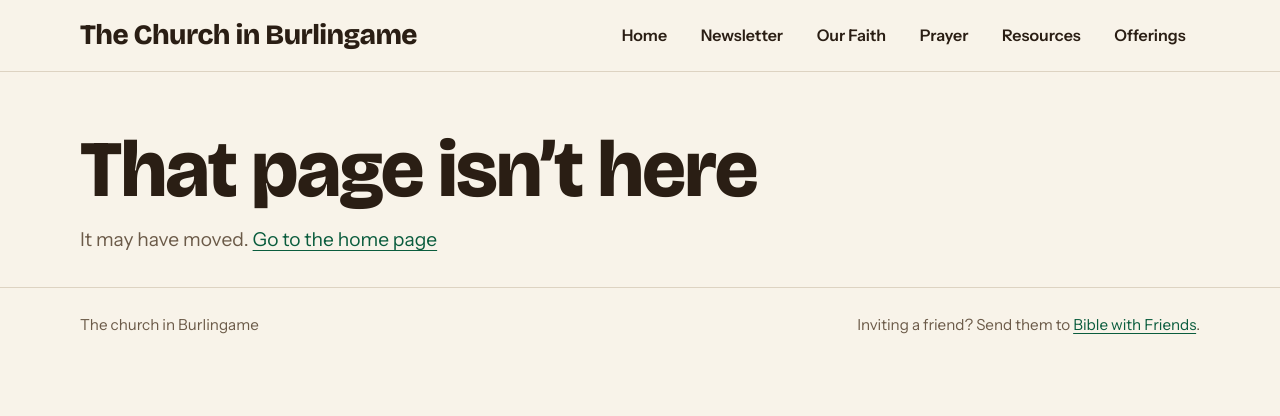
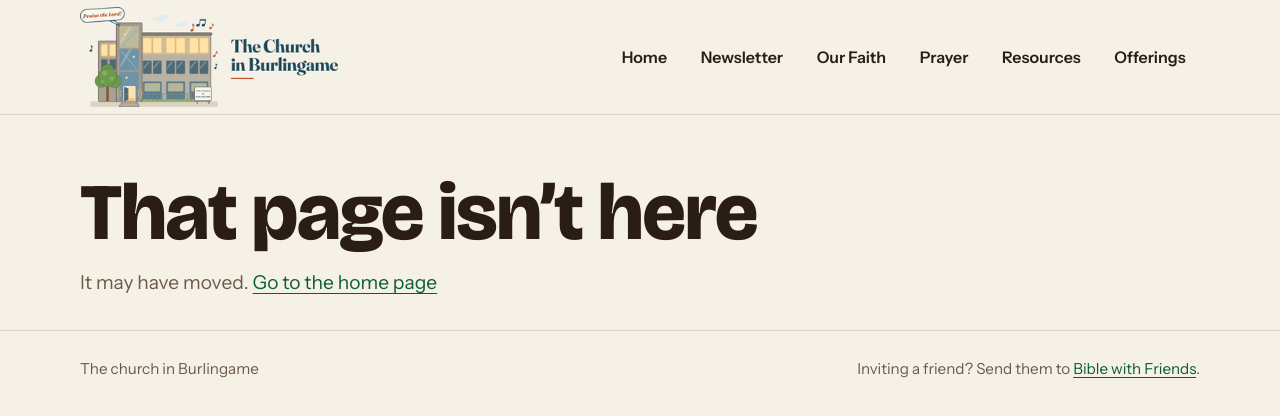
Before and after one commit to biblewithfriends/burlingame, a plain HTML site: page 404.html in a window 1280 px wide. Drawn offline with nearby package versions, Linux system fonts and the light colour scheme.

Commit message:
Add files via upload

```diff
--- a/404.html
+++ b/404.html
@@ -5,7 +5,12 @@
 <meta name="viewport" content="width=device-width, initial-scale=1">
 <title>Page not found | The Church in Burlingame</title>
 <meta name="robots" content="noindex, nofollow">
-<meta name="theme-color" content="#0b6b47">
+<meta name="theme-color" content="#f6f1e7">
+<link rel="icon" href="assets/icons/favicon.ico" sizes="any">
+<link rel="icon" type="image/png" href="assets/icons/favicon-48.png">
+<link rel="apple-touch-icon" href="assets/icons/apple-touch-icon.png">
+<link rel="manifest" href="manifest.webmanifest">
+<meta name="apple-mobile-web-app-title" content="CiB">
 <meta name="color-scheme" content="light only">
 <link rel="preconnect" href="https://fonts.googleapis.com">
 <link rel="preconnect" href="https://fonts.gstatic.com" crossorigin>
@@ -15,7 +20,7 @@
 <body>
 <a class="skip" href="#main">Skip to content</a>
 <header class="bar"><div class="wrap bar-in">
-  <a class="brand" href="index.html">The Church in Burlingame</a>
+  <a class="brand" href="index.html"><img src="assets/icons/logo-256.png" srcset="assets/icons/logo-128.png 330w, assets/icons/logo-192.png 495w, assets/icons/logo-256.png 660w" sizes="(max-width: 46rem) 196px, 258px" width="258" height="100" alt="The Church in Burlingame, home"></a>
   <nav class="tabs" aria-label="Main"><a href="index.html">Home</a><a href="newsletter.html">Newsletter</a><a href="our-faith.html">Our Faith</a><a href="prayer.html">Prayer</a><a href="resources.html">Resources</a><a href="offering.html">Offerings</a></nav>
 </div></header>
 <main id="main">
--- a/assets/site.css
+++ b/assets/site.css
@@ -2,7 +2,7 @@
    Emerald field, soil ink, sprout-green highlight, big friendly type. */
 
 :root {
-  --paper: #f8f3e9;        /* crème */
+  --paper: #f6f1e7;        /* crème */
   color-scheme: light;     /* stay light even when the device is in dark mode */
   --surface: #fffdf8;
   --ink: #2a1e14;          /* soil */
@@ -22,7 +22,7 @@
   --r-md: 16px;
 }
 *, *::before, *::after { box-sizing: border-box; }
-html { -webkit-text-size-adjust: 100%; scroll-behavior: smooth; scroll-padding-top: 7rem; }
+html { -webkit-text-size-adjust: 100%; scroll-behavior: smooth; scroll-padding-top: 9.5rem; }
 body { margin: 0; background: var(--paper); color: var(--ink); font: 400 1.0625rem/1.55 var(--body); overflow-wrap: break-word; }
 h1, h2, h3 { font-family: var(--display); font-weight: 800; line-height: 1.05; letter-spacing: -.02em; margin: 0; }
 h1 { font-size: clamp(2.6rem, 9vw, 5rem); text-wrap: balance; }
@@ -41,8 +41,10 @@ button { font: inherit; color: inherit; }
 
 /* ── Top bar ── */
 .bar { position: sticky; top: 0; z-index: 10; background: var(--paper); border-bottom: 1px solid var(--line); }
-.bar-in { display: flex; flex-wrap: wrap; align-items: center; justify-content: space-between; gap: .25rem 1.5rem; padding: .7rem 0; }
-.brand { font: 800 clamp(1.4rem, 5.2vw, 1.75rem)/1.1 var(--display); letter-spacing: -.02em; color: var(--ink); text-decoration: none; }
+.bar-in { display: flex; flex-wrap: wrap; align-items: center; justify-content: space-between; gap: .25rem 1.5rem; padding: .45rem 0; }
+.brand { display: block; line-height: 0; border-radius: 8px; }
+.brand img { display: block; height: 100px; width: auto; }
+@media (max-width: 46rem) { .brand img { height: 76px; } .bar { position: static; } }
 .tabs { display: flex; gap: .3rem; overflow-x: auto; scrollbar-width: none; margin-inline: -.4rem; padding: .25rem .4rem; max-width: calc(100% + .8rem); }
 .tabs::-webkit-scrollbar { display: none; }
 .tabs a { flex: none; padding: .5rem .9rem; border-radius: 999px; font-weight: 600; font-size: 1rem; color: var(--ink); text-decoration: none; white-space: nowrap; }
@@ -105,7 +107,7 @@ button { font: inherit; color: inherit; }
 
 /* ── Prayer ── */
 .pray { display: grid; gap: 2rem; }
-@media (min-width: 60rem) { .pray { grid-template-columns: minmax(0, 1fr) 22rem; align-items: start; } .composer { order: 2; position: sticky; top: 6.5rem; } }
+@media (min-width: 60rem) { .pray { grid-template-columns: minmax(0, 1fr) 22rem; align-items: start; } .composer { order: 2; position: sticky; top: 9rem; } }
 .composer { background: var(--green); color: #fff; border-radius: var(--r-lg); padding: 1.4rem; }
 .composer h2 { font-size: 1.6rem; margin-bottom: .9rem; }
 .composer label { display: block; font-weight: 600; margin-bottom: .3rem; }
@@ -199,3 +201,5 @@ button { font: inherit; color: inherit; }
 @media (max-width: 60rem) { .hero { background-image: none; } }
 .hero :focus-visible, .composer :focus-visible, .toast :focus-visible, .friend :focus-visible { outline-color: var(--sprout); }
 .friend :focus-visible { outline-color: var(--sprout-ink); }
+
+@media (max-width: 46rem) { html { scroll-padding-top: 1rem; } }
```
Also changed, not shown: index.html (+7 -2 lines), newsletter.html (+7 -2 lines), offering.html (+7 -2 lines), our-faith.html (+7 -2 lines), prayer.html (+7 -2 lines), resources.html (+7 -2 lines), assets/icons/apple-touch-icon.png (added), assets/icons/favicon-48.png (added), assets/icons/favicon.ico (added), assets/icons/icon-192.png (added), assets/icons/icon-512.png (added), assets/icons/icon-maskable-512.png (added), assets/icons/logo-128.png (added), assets/icons/logo-192.png (added), 2 more files, 1 other file.
